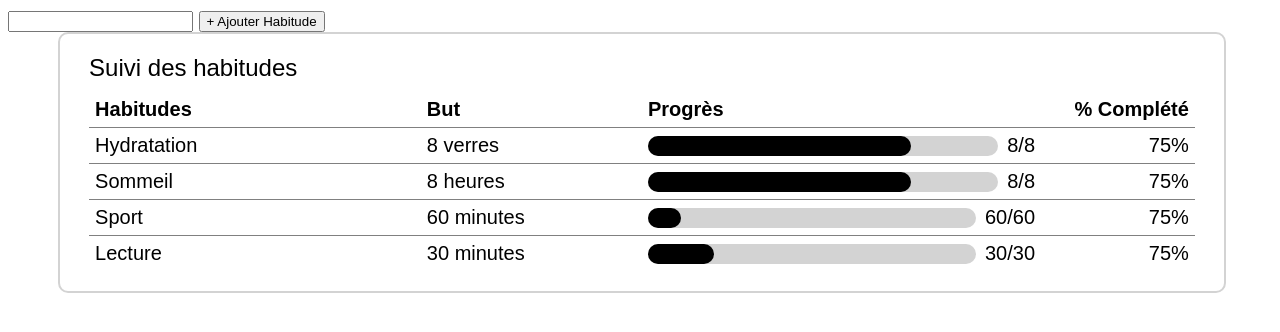
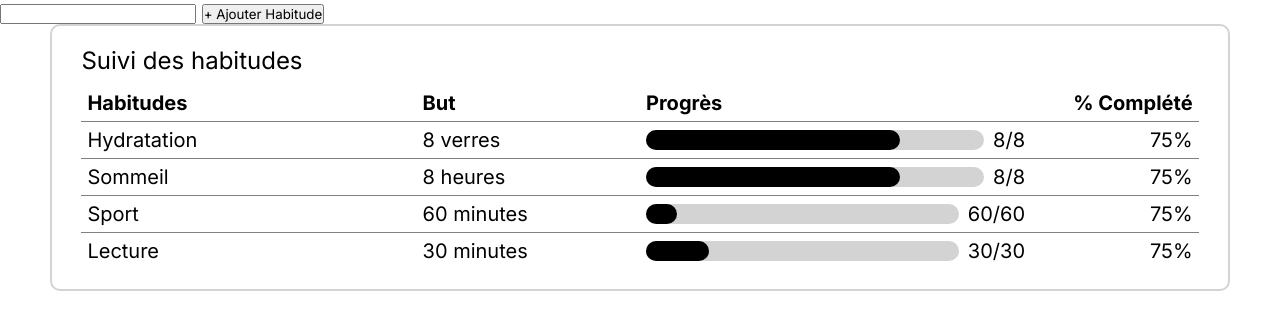
Before and after one commit to Ovidiu-Berdaga/IFT1005-Project-2, a plain HTML site: page thingy.html in a window 1280 px wide. Drawn offline with Linux system fonts and the light colour scheme.

Commit message:
rb: commit initial

```diff
--- /dev/null
+++ b/css/progresion.css
@@ -0,0 +1,86 @@
+:root {
+  font-size: 2.5vh;
+  font-family: Arial, sans-serif;
+}
+
+input::-webkit-inner-spin-button,
+input::-webkit-outer-spin-button {
+  appearance: none;
+}
+
+#suivi {
+  border: 2px solid lightgray;
+  border-radius: 10px;
+  margin-left: 50px;
+  width: calc(100% - 100px);
+}
+
+table {
+  border-collapse: collapse;
+  width: 95%;
+  margin: 20px auto;
+  text-align: left;
+}
+
+th,
+td {
+  padding: 6px;
+  vertical-align: bottom;
+}
+
+tr {
+  border-bottom: 1px solid grey;
+}
+
+table caption {
+  font-size: 3vh;
+  margin-bottom: 10px;
+  text-align: left;
+}
+
+.tb_1 {
+  width: 30%;
+}
+
+.tb_2 {
+  width: 20%;
+}
+
+.tb_3 {
+  width: 35%;
+  display: flex;
+  align-items: center;
+  width: 100%;
+  gap: 4px;
+}
+
+.tb_4 {
+  width: 15%;
+  text-align: right;
+}
+
+progress {
+  appearance: none;
+  border-radius: 200px;
+  color: black;
+  box-sizing: border-box;
+  flex: 1;
+}
+
+progress::-webkit-progress-bar {
+  background: lightgray;
+  border-radius: 100px;
+}
+
+progress::-webkit-progress-value {
+  background: black;
+  border-radius: 100px;
+}
+
+progress::-moz-progress-bar {
+  background: black;
+}
+
+label {
+  margin-left: 5px;
+}
--- /dev/null
+++ b/css/styles.css
@@ -0,0 +1,8 @@
+@import url(progresion.css);
+
+* {
+    padding: 0;
+    margin: 0;
+    box-sizing: border-box;
+    font-family: "Inter", sans-serif;
+}
--- a/thingy.html
+++ b/thingy.html
@@ -1,141 +1,75 @@
 <!DOCTYPE html>
 
 <html lang="en">
-
   <head>
-        <meta charset="UTF-8">
-        <meta name="viewport" content="width=device-width, initial-scale=1.0">
+    <meta charset="UTF-8" />
+    <meta name="viewport" content="width=device-width, initial-scale=1.0" />
+    <link rel="stylesheet" href="./css/styles.css" />
+    <link rel="preconnect" href="https://fonts.googleapis.com" />
+    <link rel="preconnect" href="https://fonts.gstatic.com" crossorigin />
+    <link
+      href="https://fonts.googleapis.com/css2?family=Inter:ital,opsz,wght@0,14..32,100..900;1,14..32,100..900&display=swap"
+      rel="stylesheet"
+    />
     <title>xd</title>
-        <style>
-            :root{
-                font-size: 2.5vh;
-                font-family: Arial, sans-serif;
-            }
-
-            input::-webkit-inner-spin-button, input::-webkit-outer-spin-button {
-                appearance: none;
-            }
-
-            #suivi {
-                border: 2px solid lightgray;
-                border-radius: 10px;
-                margin-left: 50px;
-                width: calc(100% - 100px);
-
-            }
-
-            table {
-                border-collapse: collapse;
-                width: 95%;
-                margin: 20px auto;
-                text-align: left;
-            }
-
-            th, td {
-                padding: 6px;
-                vertical-align: bottom;
-            }
-
-            tr{
-                border-bottom: 1px solid grey;
-            }
-
-            table caption {
-                font-size: 3vh;
-                margin-bottom: 10px;
-                text-align: left;
-            }
-
-            .tb_1 {
-                width: 30%;
-            }
-
-            .tb_2 {
-                width: 20%;
-            }
-
-            .tb_3 {
-                width: 35%;
-                display: flex;
-                align-items: center;
-                width: 100%;
-                gap: 4px;
-            }
-
-            .tb_4 {
-                width: 15%;
-                text-align: right;
-            }
-
-            progress{
-                appearance: none;
-                border-radius: 200px;
-                color: black;
-                box-sizing: border-box;
-                flex: 1;
-            }
-
-            progress::-webkit-progress-bar {
-                background: lightgray;
-                border-radius: 100px;
-            }
-
-            progress::-webkit-progress-value {
-                background: black;
-                border-radius: 100px;
-            }
-
-            progress::-moz-progress-bar {
-                background: black;
-            }
-
-            label {
-                margin-left: 5px;
-            }
-        </style>
   </head>
 
   <body>
     <div>
-            <input type="number" id="inp_hyd" min="0"  required>
+      <input type="number" id="inp_hyd" min="0" required />
       <button>+ Ajouter Habitude</button>
     </div>
 
     <div id="suivi">
       <table>
-                <caption>Suivi des habitudes</caption>
+        <caption>
+          Suivi des habitudes
+        </caption>
         <tr>
           <th class="tb_1">Habitudes</th>
           <th class="tb_2">But</th>
-                    <th style="text-align:left;">Progrès</th>
+          <th style="text-align: left">Progrès</th>
           <th class="tb_4">% Complété</th>
         </tr>
         <tr>
           <td class="tb_1">Hydratation</td>
           <td class="tb_2">8 verres</td>
-                    <td class="tb_3"><progress id="hydrat" max="8" value="6">Hydratation</progress><label for="hydrat">8/8</label></td>
+          <td class="tb_3">
+            <progress id="hydrat" max="8" value="6">Hydratation</progress
+            ><label for="hydrat">8/8</label>
+          </td>
           <td class="tb_4">75%</td>
+        </tr>
+
         <tr>
           <td class="tb_1">Sommeil</td>
           <td class="tb_2">8 heures</td>
-                    <td class="tb_3"><progress id="hydrat" max="8" value="6">Sommeil</progress><label for="hydrat">8/8</label></td>
+          <td class="tb_3">
+            <progress id="hydrat" max="8" value="6">Sommeil</progress
+            ><label for="hydrat">8/8</label>
+          </td>
           <td class="tb_4">75%</td>
         </tr>
         <tr>
           <td class="tb_1">Sport</td>
           <td class="tb_2">60 minutes</td>
-                    <td class="tb_3"><progress id="hydrat" max="60" value="6">Sport</progress><label for="hydrat">60/60</label></td>
+          <td class="tb_3">
+            <progress id="hydrat" max="60" value="6">Sport</progress
+            ><label for="hydrat">60/60</label>
+          </td>
           <td class="tb_4">75%</td>
         </tr>
-                <tr style="border: none;">
+        <tr style="border: none">
           <td class="tb_1">Lecture</td>
           <td class="tb_2">30 minutes</td>
-                    <td class="tb_3"><progress id="hydrat" max="30" value="6">Lecture</progress><label for="hydrat">30/30</label></td>
+          <td class="tb_3">
+            <progress id="hydrat" max="30" value="6">Lecture</progress
+            ><label for="hydrat">30/30</label>
+          </td>
           <td class="tb_4">75%</td>
         </tr>
-
       </table>
     </div>
+    <script src="/script.js"></script>
   </body>
-
 </html>
```
Also changed, not shown: css/carte.css (added), css/form.css (added), css/header.css (added), media/hydratation.svg (added), media/lecture.svg (added), media/logo.svg (added), media/sommeil.svg (added), media/sport.svg (added), script.js (added). Lines whose indentation alone changed are shown as unchanged.
